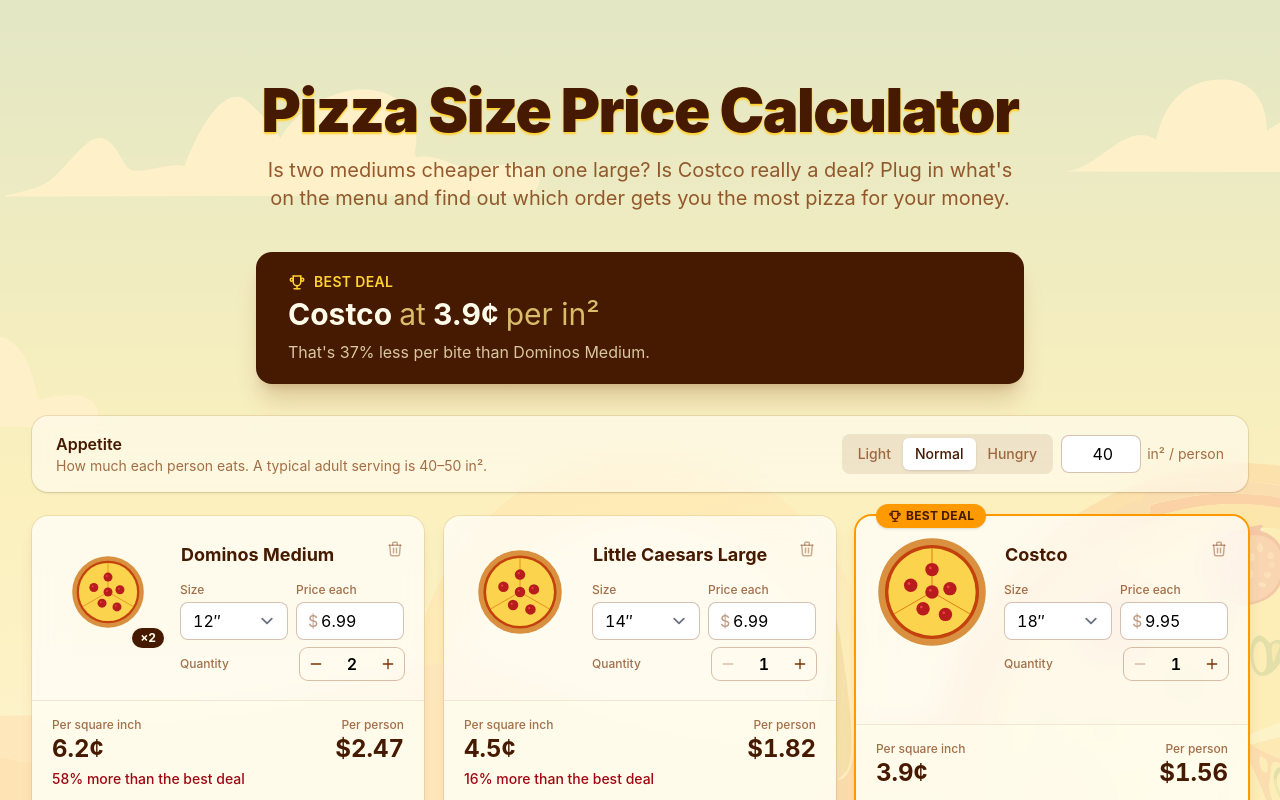
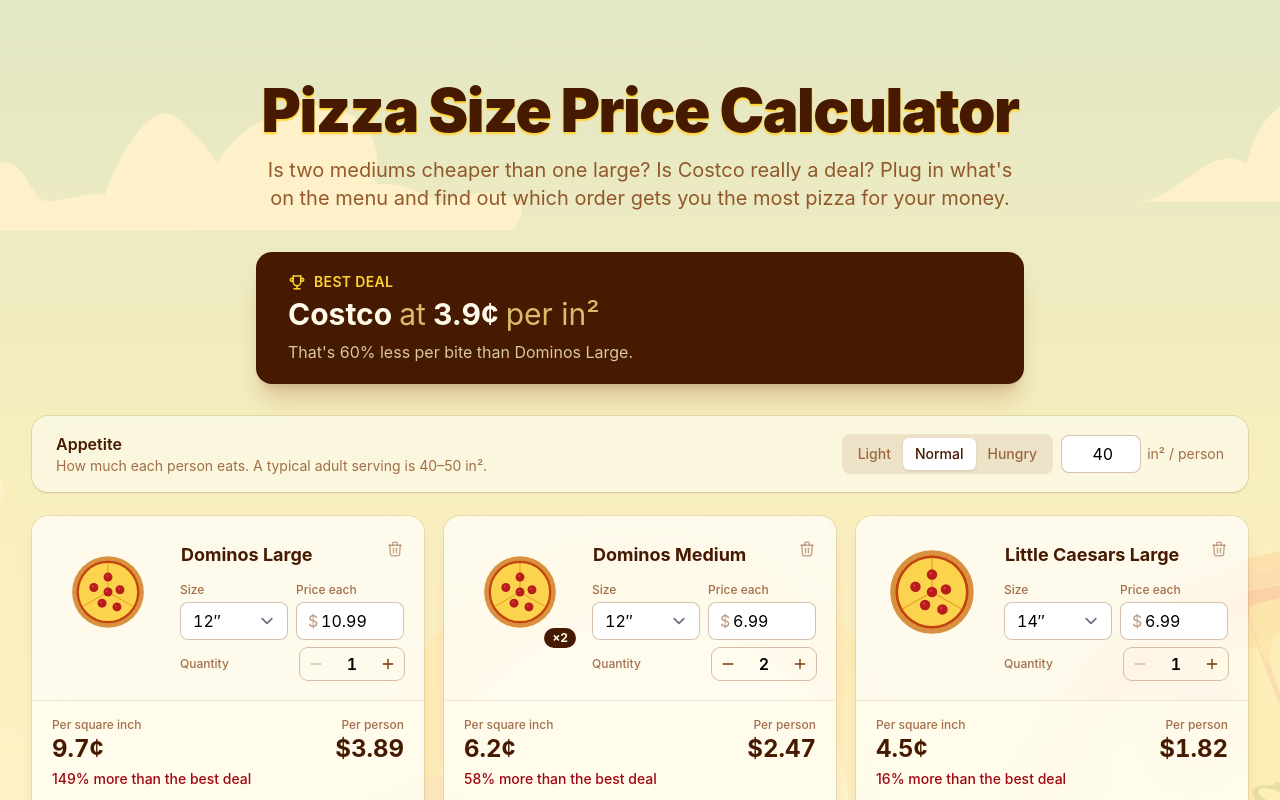
Before and after one commit to michaelbonner/pizza-size-price-calculator, a SvelteKit app: page / in a window 1280 px wide. Shown: the top 800 px of the page. Built offline with nearby package versions, Linux system fonts and the light colour scheme.

Commit message:
Add dominos large

```diff
--- a/src/routes/+page.svelte
+++ b/src/routes/+page.svelte
@@ -12,6 +12,7 @@
 	];
 
 	let pizzas = $state([
+		{ name: 'Dominos Large', size: '12', price: 10.99, quantity: 1 },
 		{ name: 'Dominos Medium', size: '12', price: 6.99, quantity: 2 },
 		{ name: 'Little Caesars Large', size: '14', price: 6.99, quantity: 1 },
 		{ name: 'Costco', size: '18', price: 9.95, quantity: 1 }
```
